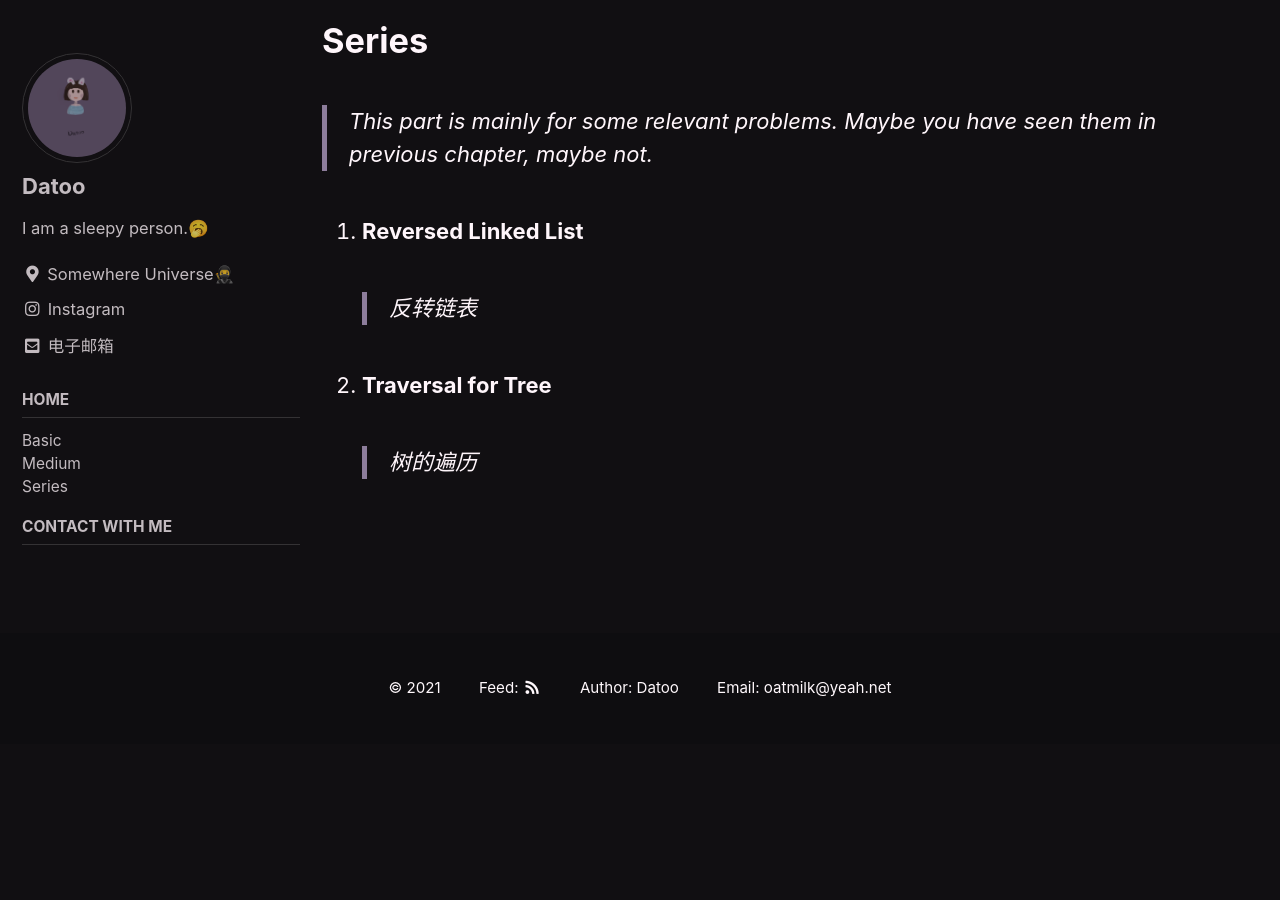
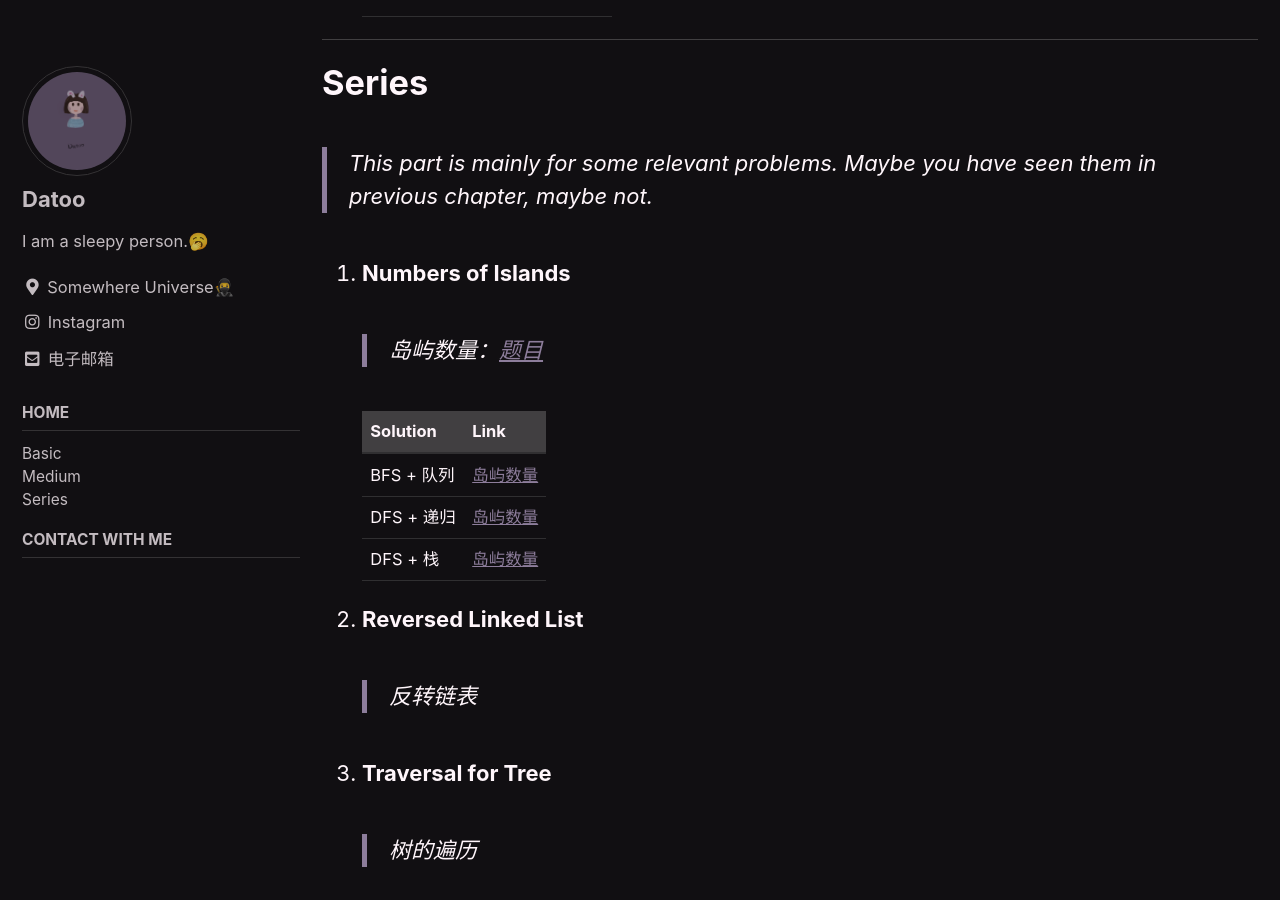
Before and after one commit to DaToo-J/DaToo-J.GitHub.io, a Jekyll site: the page built from index.md, in a window 1280 px wide and 900 px high, scrolled down 4276 px. Built offline with Jekyll 4.4.1, drawn with Linux system fonts in a browser that asks for light colours; cached includes are drawn as plain includes; before the commit the page ends 5020 px from its top, so only the background shows below that.

Commit message:
update index.md

```diff
--- a/index.md
+++ b/index.md
@@ -31,20 +31,21 @@ sidebar:
 
 3. **Queue**
 
-    |     | No  | Problem  | Difficulty |
-    | --- | --- | -------- | ---------- |
-    |     |     | [队列总结](./_posts/2021-02-09-queue-summary.md) |            |
-    |     |  200    |   [岛屿数量](./_posts/2021-02-09-number-of-islands.md)       |   中等         |
-    |     |  279    |   [完全平方数](./_posts/2021-02-09-perfect-squares.md)       |   中等         |
-    |     |  622    |   [设计循环队列](./_posts/2021-02-09-design-circular-queue.md)       |   中等         |
-    |     |     |          |            |
+    |     | No  | Problem                                                      | Difficulty |
+    | --- | --- | ------------------------------------------------------------ | ---------- |
+    |     |     | [队列总结](./_posts/2021-02-09-queue-summary.md)             |            |
+    |     | 200 | [岛屿数量](./_posts/2021-02-09-number-of-islands.md)         | 中等       |
+    |     | 279 | [完全平方数](./_posts/2021-02-09-perfect-squares.md)         | 中等       |
+    |     | 622 | [设计循环队列](./_posts/2021-02-09-design-circular-queue.md) | 中等       |
+    |     |     |                                                              |            |
 
 4. **Stack**
 
-    |     | No  | Problem    | Difficulty |
-    | --- | --- | ---------- | ---------- |
-    |     |     | [栈总结](./_posts/2021-02-09-stack-summary.md) |            |
-    |     |     |            |            |
+    |     | No  | Problem                                           | Difficulty |
+    | --- | --- | ------------------------------------------------- | ---------- |
+    |     |     | [栈总结](./_posts/2021-02-09-stack-summary.md)    |            |
+    |     | 200 | [岛屿数量](./_posts/2021-02-11-num-of-islands.md) | 中等       |
+    |     |     |                                                   |            |
 
 5. **Tree**
 
@@ -80,11 +81,11 @@ sidebar:
 
 1. **Backtracking**
 
-    |     | No  | Problem  | Difficulty |
-    | --- | --- | -------- | ---------- |
-    |     |     | 回溯总结 |            |
-    |     |  200    |   [岛屿数量](./_posts/2021-02-11-numbers-of-islands.md)       |   中等         |
-    |     |     |          |            |
+    |     | No  | Problem                                               | Difficulty |
+    | --- | --- | ----------------------------------------------------- | ---------- |
+    |     |     | 回溯总结                                              |            |
+    |     | 200 | [岛屿数量](./_posts/2021-02-11-numbers-of-islands.md) | 中等       |
+    |     |     |                                                       |            |
 
 2. **Graph Searching**
 
@@ -116,11 +117,11 @@ sidebar:
 
 6. **Dynamic Programming**
 
-    |     | No  | Problem      | Difficulty |
-    | --- | --- | ------------ | ---------- |
-    |     |     | 动态规划总结 |            |
-    |     |  279    |   [完全平方数](./_posts/2021-02-09-perfect-squares.md)       |   中等         |
-    |     |     |              |            |
+    |     | No  | Problem                                              | Difficulty |
+    | --- | --- | ---------------------------------------------------- | ---------- |
+    |     |     | 动态规划总结                                         |            |
+    |     | 279 | [完全平方数](./_posts/2021-02-09-perfect-squares.md) | 中等       |
+    |     |     |                                                      |            |
 
 7. **Union Find**
 
@@ -141,10 +142,20 @@ sidebar:
 
 > This part is mainly for some relevant problems. Maybe you have seen them in previous chapter, maybe not.
 
-1. **Reversed Linked List**
+1. **Numbers of Islands**
+
+    > 岛屿数量：[题目](https://leetcode-cn.com/problems/number-of-islands/)
+
+    | Solution   | Link                                                           |
+    | ---------- | -------------------------------------------------------------- |
+    | BFS + 队列 | [岛屿数量]({% link _posts/2021-02-09-number-of-islands.md %})  |
+    | DFS + 递归 | [岛屿数量]({% link _posts/2021-02-11-numbers-of-islands.md %}) |
+    | DFS + 栈   | [岛屿数量]({% link _posts/2021-02-11-num-of-islands.md %})     |
+
+2. **Reversed Linked List**
 
     > 反转链表
 
-2. **Traversal for Tree**
+3. **Traversal for Tree**
 
     > 树的遍历
```
